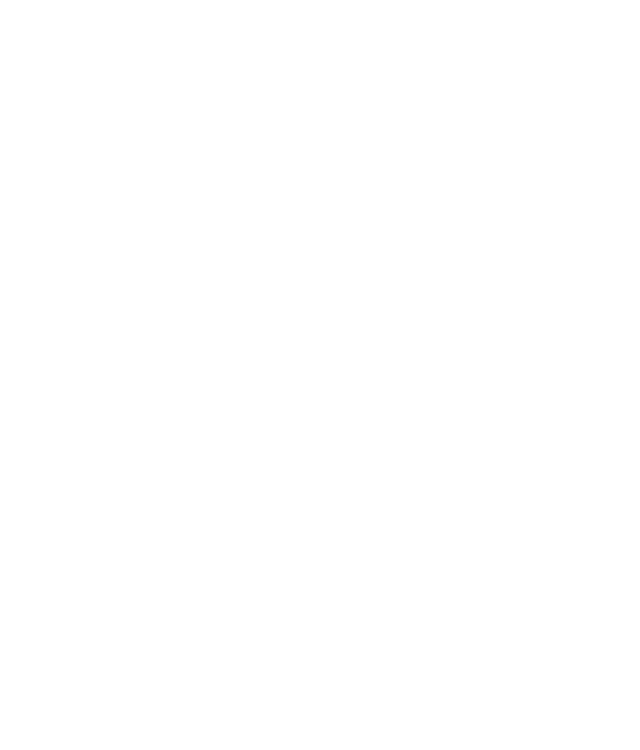
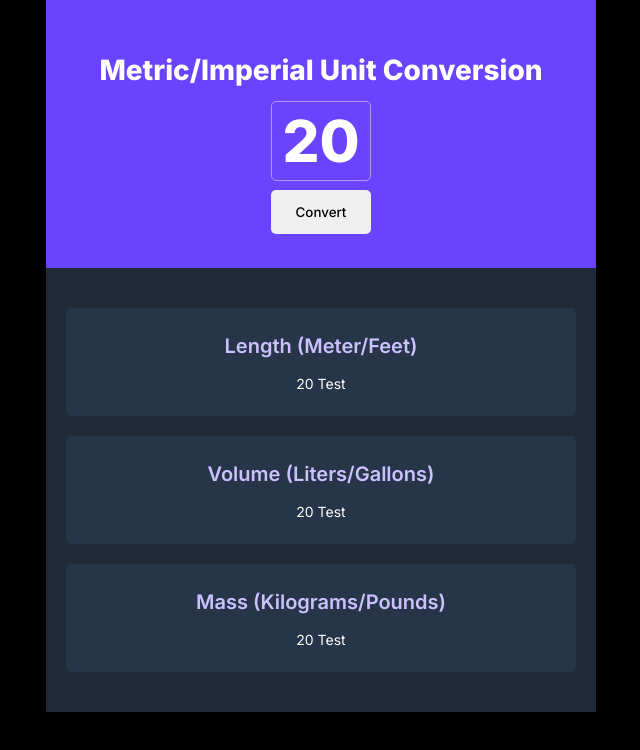
Before and after one commit to mekoness/scrimba-unitconvert, a plain HTML site: page index.html in a window 1280 px wide. Shown: the whole page, without its empty margins (319-959 px from the left). Drawn offline with Linux system fonts and the light colour scheme.

Commit message:
Round 01 HTML CSS

```diff
--- a/index.html
+++ b/index.html
@@ -6,9 +6,32 @@
     <meta name="viewport" content="width=device-width, initial-scale=1.0">
     <title>Unit Converter</title>
     <link rel="stylesheet" href="styles.css">
+    <link rel="preconnect" href="https://fonts.googleapis.com">
+    <link rel="preconnect" href="https://fonts.gstatic.com" crossorigin>
+    <link href="https://fonts.googleapis.com/css2?family=Inter:wght@400;500;600;800&display=swap" rel="stylesheet">
 </head>
 <body>
-
+    <div class="container">
+        <main>
+            <h1>Metric/Imperial Unit Conversion</h1>
+            <p class="num-to-convert"><span id="num-box">20</span></p>
+            <button id="convert-btn">Convert</button>
+        </main>
+        <div class="boxes-container">
+            <div class="box">
+                <h2 class="box-label">Length (Meter/Feet)</h2>
+                <p id="length-txt">20 Test</p>
+            </div>
+            <div class="box">
+                <h2 class="box-label">Volume (Liters/Gallons)</h2>
+                <p id="volume-txt">20 Test</p>
+            </div>
+            <div class="box">
+                <h2 class="box-label">Mass (Kilograms/Pounds)</h2>
+                <p id="mass-txt">20 Test</p>
+            </div>
+        </div>
+    </div>
 
     <script src="index.js"></script>
 </body>
--- a/index.js
+++ b/index.js
@@ -0,0 +1,5 @@
+/*
+1 meter = 3.281 feet
+1 liter = 0.264 gallon
+1 kilogram = 2.204 pound
+*/
--- a/styles.css
+++ b/styles.css
@@ -5,19 +5,67 @@
 }
 
 :root {
-    font-size: 16px;
-    font-family: sans-serif;
-}
-
-html {
-  scroll-behavior: smooth;
+    font-size: 14px;
+    font-family: 'Inter', sans-serif;
+    color: #fff;
 }
 
 body {
   padding: 0;
   margin: 0;
+  text-align: center;
+  background-color: #000;
 }
 
-p {
-  width: clamp(45ch, 50%, 75ch);
+.container {
+  width: 550px;
+  margin: 0 auto;
 }
+
+main {
+  background-color: #6943FF;
+  padding-top: 34px;
+}
+
+h1 {
+  font-weight: 800;
+  font-size: 28px;
+}
+
+h2 {
+  font-size: 20px;
+}
+
+.boxes-container {
+  background-color: #1F2937;
+  padding: 20px;
+}
+
+.box {
+  background-color: #273549;
+  padding: 10px;
+  margin: 20px 0;
+  border-radius: 5px;
+}
+
+.box-label {
+  color: #CCC1FF;
+  font-weight: 600;
+}
+
+#num-box {
+  font-size: 58px;
+  font-weight: 800;
+  border: 1px solid #B295FF;
+  border-radius: 5px;
+  padding: 4px 10px;
+}
+
+button {
+  margin-bottom: 34px;
+  padding: 14px 25px;
+  border: none;
+  border-radius: 5px;
+  font-family: 'Inter', sans-serif;
+  font-weight: 500;
+}
```
